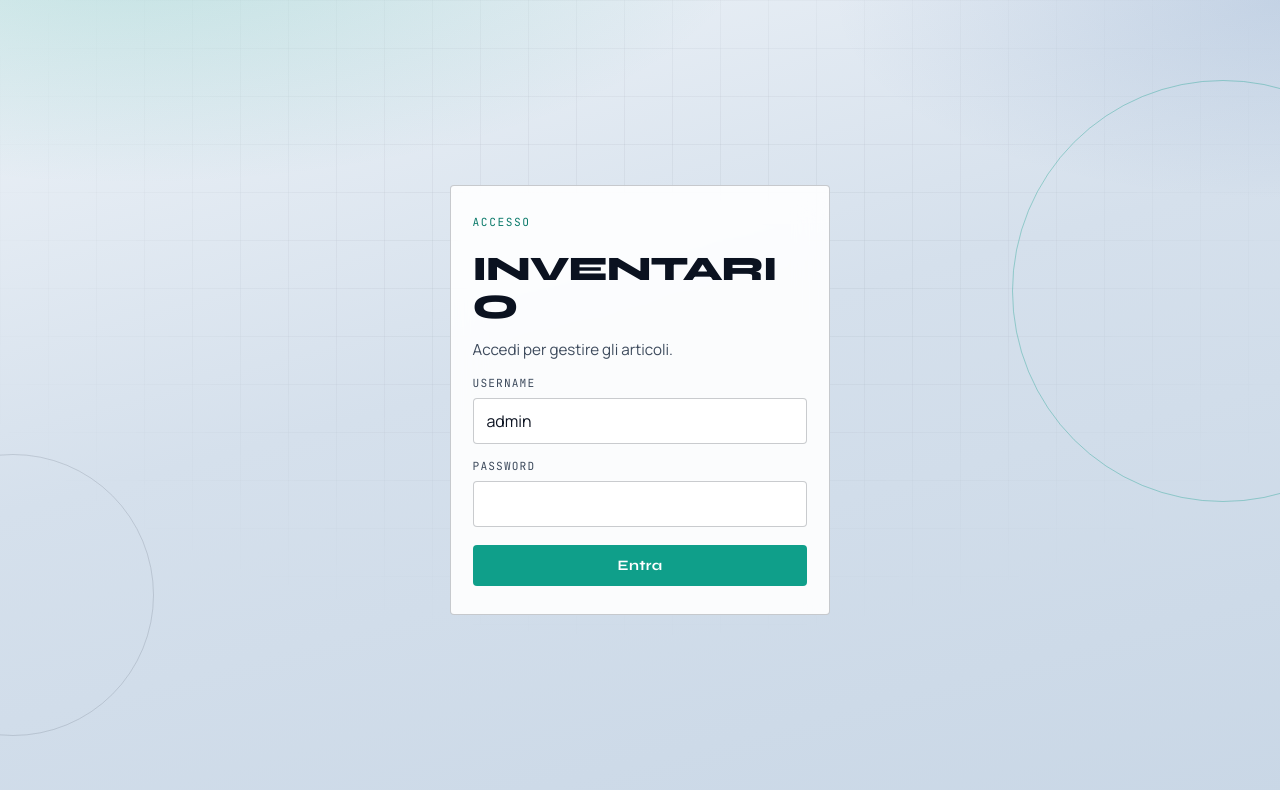
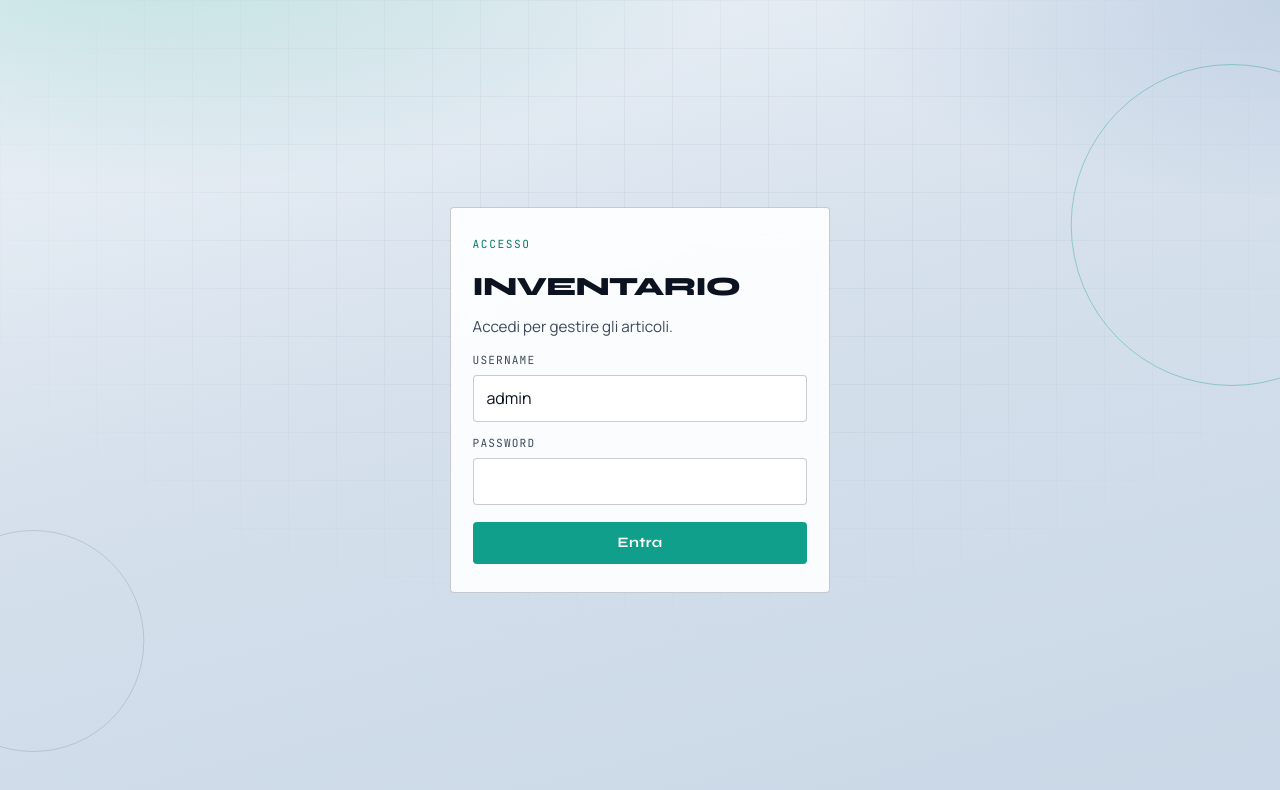
Before and after one commit to FedericoBattisti71196/inventario, a React (Vite) app in the folder frontend/: page /login in a window 1280 px wide. Shown: the top 790 px of the page. Built offline with nearby package versions, Linux system fonts and the light colour scheme; no server answers.

Commit message:
sitemato scroll orizzontale e sistemata schermato di log

```diff
--- a/frontend/src/App.css
+++ b/frontend/src/App.css
@@ -30,9 +30,18 @@
   box-sizing: border-box;
 }
 
+html {
+  width: 100%;
+  max-width: 100%;
+  overflow-x: hidden;
+}
+
 body {
   margin: 0;
   min-height: 100vh;
+  width: 100%;
+  max-width: 100%;
+  overflow-x: hidden;
 }
 
 body::before {
@@ -52,12 +61,17 @@ body::before {
 #root {
   position: relative;
   z-index: 1;
+  width: 100%;
+  max-width: 100%;
+  overflow-x: hidden;
 }
 
 .app {
   width: min(960px, 100%);
+  max-width: 100%;
   margin: 0 auto;
   padding: 1.5rem 1.25rem 3.5rem;
+  overflow-x: hidden;
   animation: rise 0.55s ease-out both;
 }
 
@@ -473,35 +487,39 @@ a.btn {
 
 .login-page {
   min-height: 100vh;
+  width: 100%;
+  max-width: 100%;
   display: flex;
   align-items: center;
   justify-content: center;
-  padding: 1.5rem;
+  padding: 1.25rem;
   position: relative;
-  overflow-x: hidden;
+  overflow: hidden;
 }
 
 .login-page::before {
   content: "";
   position: absolute;
-  width: min(420px, 70vw);
-  height: min(420px, 70vw);
+  width: min(320px, 60vw);
+  height: min(320px, 60vw);
   border: 1px solid rgba(15, 159, 138, 0.35);
   border-radius: 50%;
-  top: 10%;
-  right: -12%;
+  top: 8%;
+  right: 0;
+  transform: translateX(35%);
   pointer-events: none;
 }
 
 .login-page::after {
   content: "";
   position: absolute;
-  width: min(280px, 55vw);
-  height: min(280px, 55vw);
+  width: min(220px, 50vw);
+  height: min(220px, 50vw);
   border: 1px solid rgba(11, 18, 32, 0.12);
   border-radius: 50%;
-  bottom: 8%;
-  left: -10%;
+  bottom: 6%;
+  left: 0;
+  transform: translateX(-35%);
   pointer-events: none;
 }
 
@@ -531,12 +549,11 @@ a.btn {
 .login-card h1 {
   margin: 0;
   font-family: var(--font-display);
-  font-size: clamp(1.65rem, 7vw, 2.15rem);
+  font-size: clamp(1.25rem, 5vw, 1.65rem);
   font-weight: 800;
   letter-spacing: -0.03em;
   text-transform: uppercase;
-  line-height: 1.1;
-  overflow-wrap: anywhere;
+  line-height: 1.15;
 }
 
 .login-card .login-lead {
--- a/frontend/src/index.css
+++ b/frontend/src/index.css
@@ -2,6 +2,8 @@ html,
 body,
 #root {
   min-height: 100%;
+  max-width: 100%;
+  overflow-x: hidden;
 }
 
 html {
```
